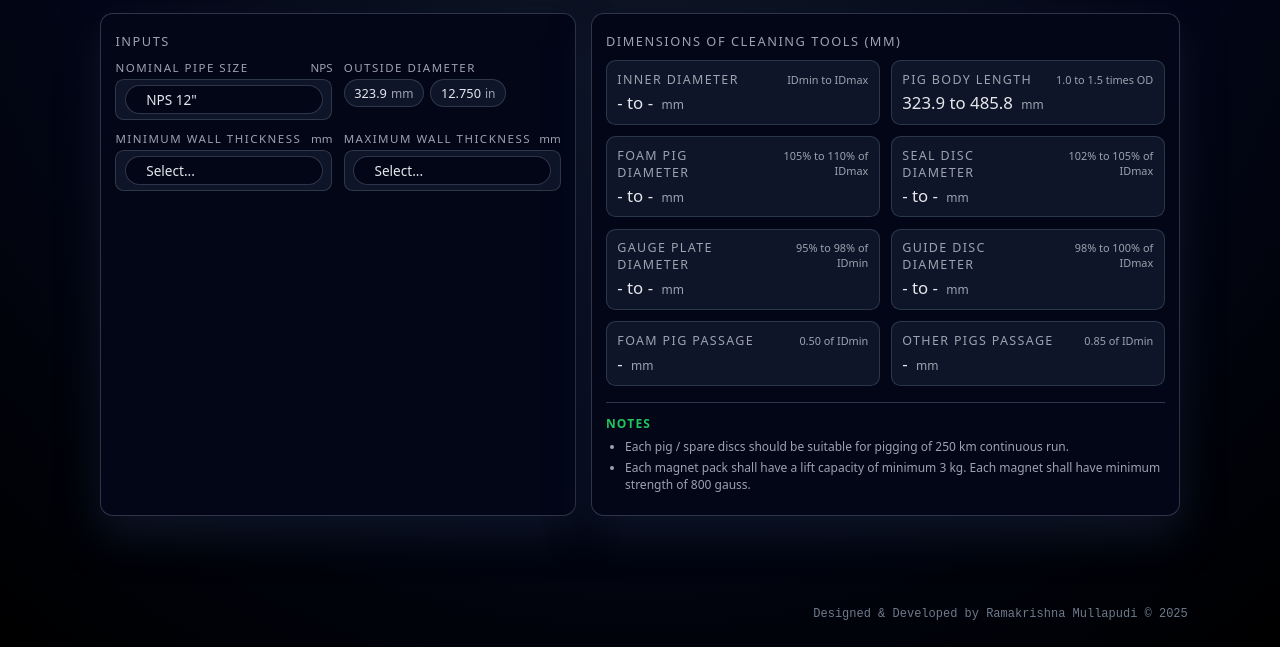
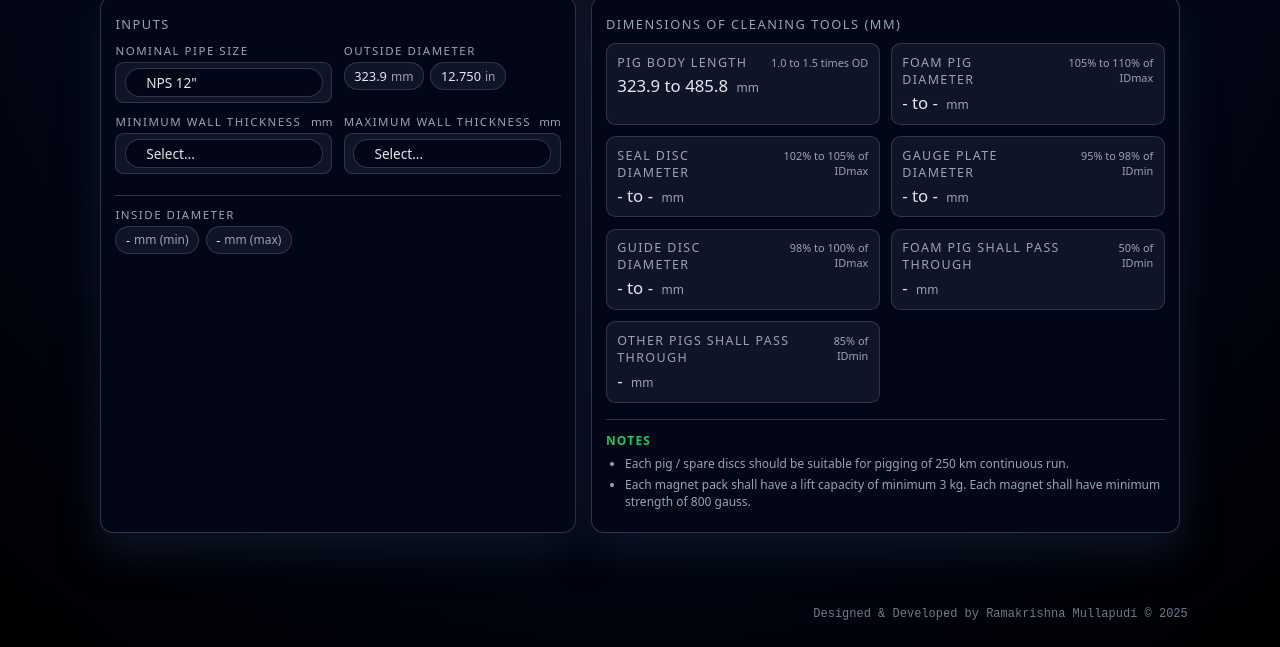
Before and after one commit to pipeliner-tools/pig-sizing, a plain HTML site: page index.html in a window 1280 px wide. Shown: the part 153-800 px from the top of the page. Drawn offline with Linux system fonts and the light colour scheme.

Commit message:
Add files via upload

```diff
--- a/index.html
+++ b/index.html
@@ -407,11 +407,12 @@
           <span class="card-title">Inputs</span>
         </div>
 
+        <!-- Row 1: Pipe Size & OD -->
         <div class="form-grid two">
           <div class="field">
             <label for="npsSelect">
               Nominal Pipe Size
-              <span class="unit">NPS</span>
+              <span class="unit"></span>
             </label>
             <div class="input-shell">
               <select id="npsSelect"></select>
@@ -435,6 +436,7 @@
           </div>
         </div>
 
+        <!-- Row 2: Wall Thickness -->
         <div class="form-grid two" style="margin-top:0.7rem;">
           <div class="field">
             <label>Minimum Wall Thickness <span class="unit">mm</span></label>
@@ -471,6 +473,26 @@
             <div class="hint warn" id="validationMsg"></div>
           </div>
         </div>
+
+        <!-- Row 3: Calculated ID (Moved from Output) -->
+        <div class="form-grid" style="margin-top:0.7rem; border-top: 1px solid var(--border-subtle); padding-top: 0.7rem;">
+            <div class="field">
+              <label>
+                Inside Diameter
+              </label>
+              <div class="pill-row">
+                <div class="pill">
+                  <span class="pill-value" id="idMinMm">-</span>
+                  <span class="pill-unit">mm (min)</span>
+                </div>
+                <div class="pill">
+                  <span class="pill-value" id="idMaxMm">-</span>
+                  <span class="pill-unit">mm (max)</span>
+                </div>
+              </div>
+            </div>
+        </div>
+
       </section>
 
       <section class="card">
@@ -479,16 +501,6 @@
         </div>
 
         <div class="results-grid">
-          <div class="metric">
-            <div class="metric-head">
-              <span class="metric-title">Inner Diameter</span>
-              <span class="metric-tag">IDmin to IDmax</span>
-            </div>
-            <div class="metric-value">
-              <span id="idMinMm">-</span> to <span id="idMaxMm">-</span>
-              <span class="unit">mm</span>
-            </div>
-          </div>
 
           <div class="metric">
             <div class="metric-head">
@@ -550,8 +562,8 @@
           <!-- Row 4: Passing Capabilities -->
           <div class="metric">
             <div class="metric-head">
-              <span class="metric-title">Foam PIG Passage</span>
-              <span class="metric-tag">0.50 of IDmin</span>
+              <span class="metric-title">Foam PIG Shall Pass Through</span>
+              <span class="metric-tag">50% of IDmin</span>
             </div>
             <div class="metric-value">
               <span id="passFoam">-</span>
@@ -561,8 +573,8 @@
 
           <div class="metric">
             <div class="metric-head">
-              <span class="metric-title">Other PIGs Passage</span>
-              <span class="metric-tag">0.85 of IDmin</span>
+              <span class="metric-title">Other PIGs Shall Pass Through</span>
+              <span class="metric-tag">85% of IDmin</span>
             </div>
             <div class="metric-value">
               <span id="passOther">-</span>
```
